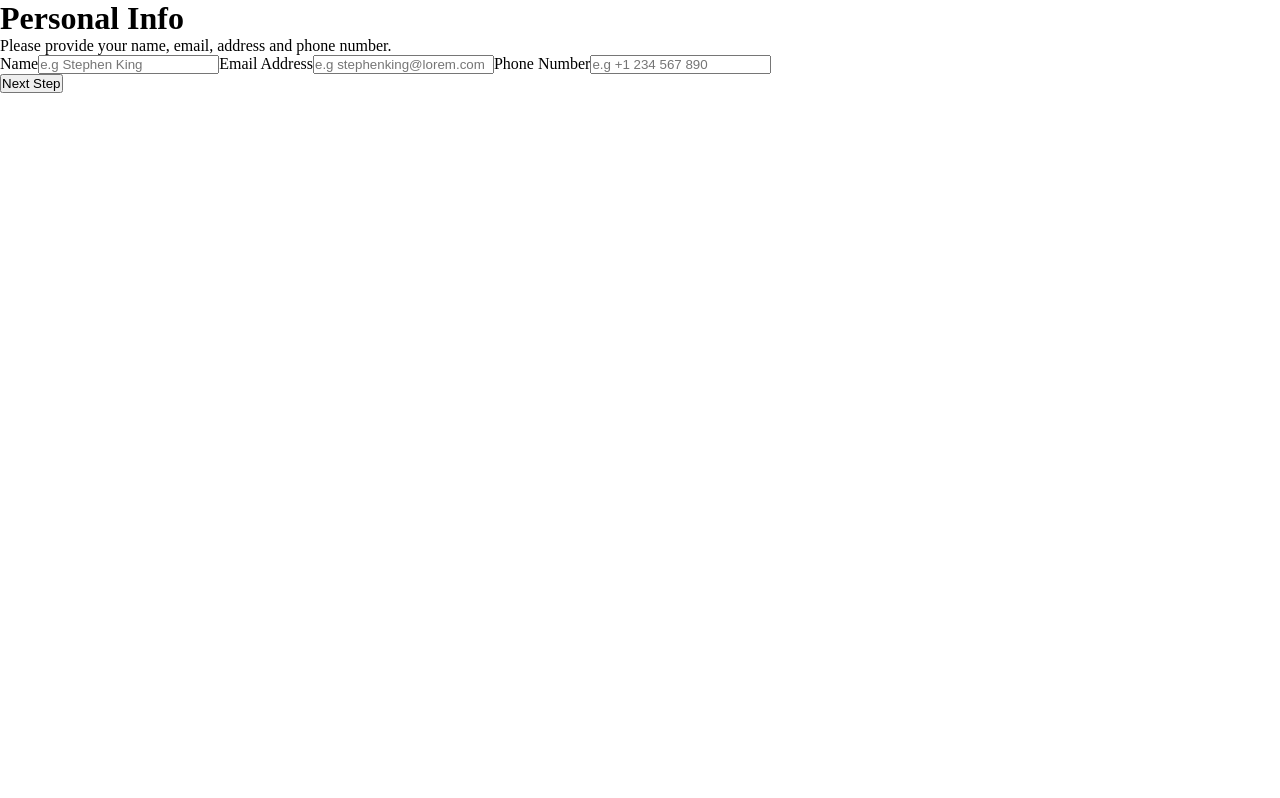
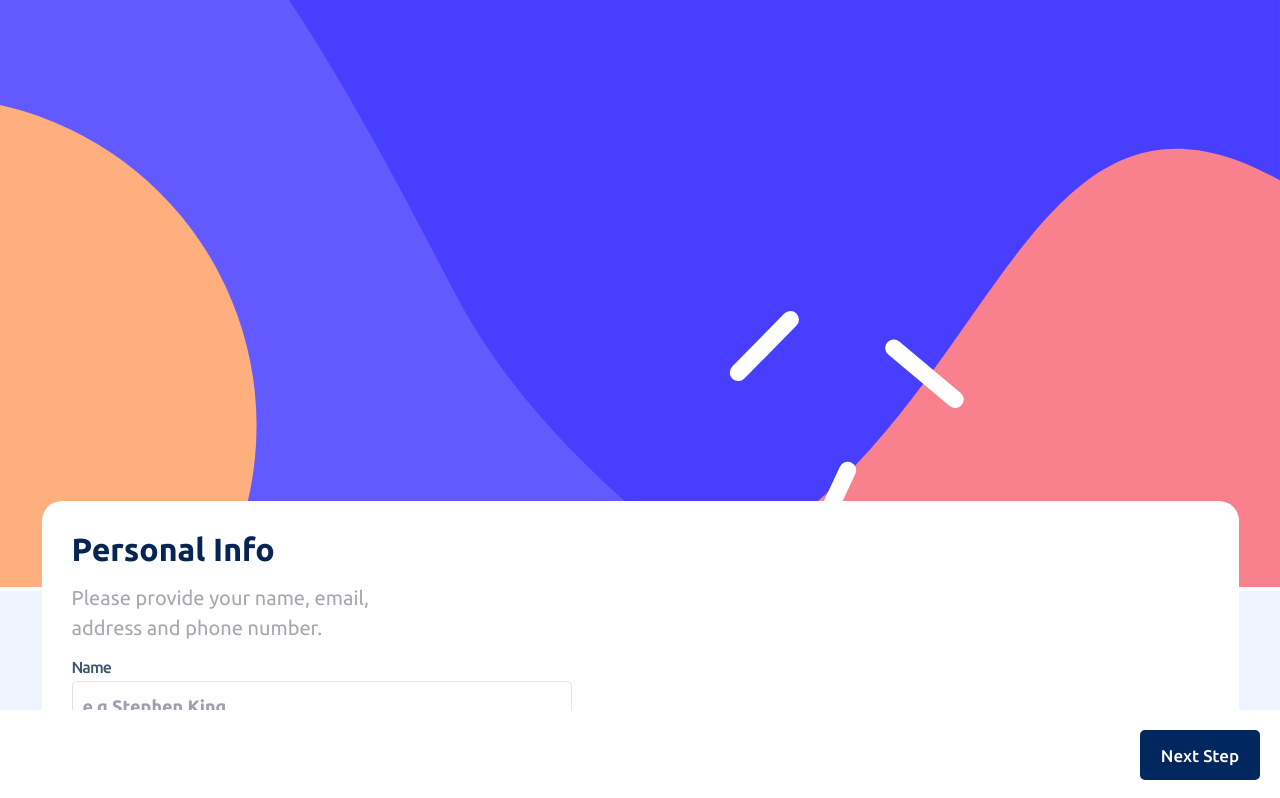
Before and after one commit to Pir4a/multi-stepForm, a React (Vite) app: page / in a window 1280 px wide. Shown: the top 798 px of the page. Built offline with nearby package versions, Linux system fonts and the light colour scheme.

Commit message:
adding code

```diff
--- a/src/App.scss
+++ b/src/App.scss
@@ -2,4 +2,108 @@
     margin: 0px;
     padding: 0px;
     box-sizing: border-box;
+
 }
+@font-face {
+    font-family: FontBold;
+    src: url(../assets/fonts/Ubuntu-Bold.ttf);
+}
+@font-face {
+    font-family: FontMed;
+    src: url(../assets/fonts/Ubuntu-Medium.ttf);
+}
+@font-face {
+    font-family: FontReg;
+    src: url(../assets/fonts/Ubuntu-Regular.ttf);
+}
+
+.formbackground img {
+    object-fit:cover;
+    height: minmax(150px, 90%);
+    width: 100%;
+}
+.formcontainer {
+    padding: 10px;
+    height: 67dvh;
+    display: flex;
+    flex-direction: column;
+    align-items: center;
+    background-color: #EEF5FF;
+
+    form {
+        margin-top: -100px;
+        padding: 30px;
+        border-radius: 20px;
+        background-color: white;
+        display: flex;
+        justify-content:flex-start;
+        align-items: flex-start;
+        gap: 15px;
+        width: 95%;
+        height: 450px;
+        flex-direction: column;
+
+        h1 {
+            font-family: FontBold;
+            color: #062552;
+        }
+        p {
+            max-width: 30ch;
+            font-family: FontReg;
+            color:#A7A8AF;
+            font-size: 1.25rem;
+            line-height: 30px;
+        }
+        input{
+            border-radius: 5px;
+            border: 1px #a7a8af52 solid;
+            font-family: FontMed;
+            font-size: 18px;
+            padding: 10px;
+            width: 90%;
+            max-width: 500px;;
+            height: 50px;
+            color:#75758B;
+
+            &::placeholder {
+                color:#75758bb4;
+                font-family: FontBold;
+            }
+        }
+
+        label {
+            margin-bottom: -10px;
+            color: #405471;
+            font-family: FontMed;
+            letter-spacing: -1px;
+        }
+        .buttonscontainer {
+            position: absolute;
+            bottom: 0;
+            right: 0;
+            height: 90px;
+            width: 100%;
+            display: flex;
+            align-items: center;
+            justify-content: space-between;
+            border: none;
+            background-color: white;
+
+            padding: 20px;
+
+            .none {
+                z-index: -1000;
+            }
+            button {
+                height: 50px;
+                width: 120px;
+                border: none;
+                border-radius: 5px;
+                background-color: #00275E;
+                color: white;
+                font-family: FontMed;
+                font-size: 17px;
+            }
+        }
+    }
+}
--- a/src/App.tsx
+++ b/src/App.tsx
@@ -6,17 +6,18 @@ import { StepOne } from './components/StepOne'
 import { StepThree } from './components/StepThree'
 import { StepTwo } from './components/StepTwo'
 import { useMultistepForm } from './useMultiStepForm'
+import bg from "../assets/images/bg-sidebar-mobile.svg"
 
 export const planOptions = {
-  arcadeplan: {
+  Arcade: {
     monthly: 9,
     yearly: 90,
   },
-  advancedplan: {
+  Advanced: {
     monthly: 12,
     yearly: 120,
   },
-  proplan: {
+  Pro: {
     monthly: 15,
     yearly: 150,
   },
@@ -39,7 +40,7 @@ type FormData = {
   name: string
   email: string
   phone: string
-  plan: "arcadeplan" | "advancedplan" | "proplan"
+  plan: "Arcade" | "Advanced" | "Pro"
   planOne: any
   planTwo: any
   planThree: any
@@ -53,7 +54,7 @@ const INITIAL_DATA: FormData = {
   name: '',
   email: "",
   phone: "",
-  plan: "advancedplan",
+  plan: "Advanced",
   planOne: undefined,
   planTwo: undefined,
   planThree: undefined,
@@ -73,13 +74,13 @@ function App() {
   }
 
 
-  const {steps, step, currentStepIndex, isFirstStep, back,next, isLastStep, isSecondToLastStep } =
+  const {step, isFirstStep, back,next,isLastStep, isSecondToLastStep } =
    useMultistepForm([
     <StepOne {...data} updateFields={updateFields}/>,
     <StepTwo {...data} updateFields={updateFields}/>,
     <StepThree {...data} updateFields={updateFields}/>,
     <StepFour {...data} updateFields={updateFields}/>,
-    <StepFive {...data} updateFields={updateFields}/>,
+    <StepFive/>,
    ])
 
    function onSubmit(e: FormEvent){
@@ -90,6 +91,7 @@ function App() {
   return (
     <>
     <div className='formbackground'>
+      <img src={bg}/>
       <div className='currentformstep'>
 
       </div>
@@ -101,12 +103,13 @@ function App() {
 
     <div className='buttonscontainer'
     >
+      {isFirstStep ?(<button className='none'></button>) : "" }
       {isLastStep ? "" : !isFirstStep && (
-      <button type="button" onClick={back}>
+      <button type="button" onClick={back} className='prevbtn'>
         Go Back
       </button>
       )}
-      <button type="submit">
+      <button type="submit" className='nextbtn'>
         {isLastStep ? "" : isSecondToLastStep ? "Confirm" : "Next Step"}
       </button>
 
--- a/src/components/StepFour.tsx
+++ b/src/components/StepFour.tsx
@@ -7,7 +7,7 @@ type PlanData = {
     isLarger: boolean
     isCustomizable: boolean
     month: boolean
-    plan: "arcadeplan" | "advancedplan" | "proplan"
+    plan: "Arcade" | "Advanced" | "Pro"
     email: string
     phone: string
 }
@@ -28,7 +28,7 @@ export function StepFour(
         const name = ["customizableProfile", "largerStorage", "onlineServices"][
           index
         ] as "customizableProfile" | "largerStorage" | "onlineServices";
-        const planName = !month ? "monthly" : "yearly";
+        const planName = month ? "monthly" : "yearly";
         const numToAdd = planOptions[name][planName];
         return acc + numToAdd;
       }, 0);
@@ -38,8 +38,43 @@ export function StepFour(
         <h1>Finishing up</h1>
         <p>Double-check everything looks OK before confirming.</p>
         <div>
-            {plan} {!month ? "Yearly" : "Monthly"}
+            <div>
+                <span>
+                    {plan}
+                    {!month ? "(Yearly)" : "(Monthly)"}
+                    change
+                </span>
+                <span>
+                    ${month ? `${planOptions[plan].monthly}/mo` : `${planOptions[plan].yearly}/yr`}
+                    <p onClick={()=> updateFields({month: !month})}>Change</p>
+                </span>
+            </div>
+            <div>
+                <div>
+                    <span>{isOnline ? `Online service` : ""}</span>
+                    <span>{!isOnline ? "" : month ?
+                     `$${planOptions.onlineServices.monthly}/mo` :
+                     `$${planOptions.onlineServices.yearly}/yr`}
+                    </span>
+                </div>
+                <div>
+                    <span>{isLarger ? `Larger storage` : ""}</span>
+                    <span>{!isLarger ? "" : month ?
+                     `$${planOptions.largerStorage.monthly}/mo` :
+                     `$${planOptions.largerStorage.yearly}/yr`}
+                    </span>
+                </div>
+                <div>
+                    <span>{isCustomizable ? `Customizable profile` : ""}</span>
+                    <span>{!isCustomizable ? "" : month ?
+                     `$${planOptions.customizableProfile.monthly}/mo` :
+                     `$${planOptions.customizableProfile.yearly}/yr`}
+                    </span>
+                </div>
+            </div>
         </div>
+        <p>Total (per {month? "month": "year"})</p>
+        <span>+${planTotal + addonTotal}{month? "/mo": "/yr"}</span>
     </>
     )
 }
--- a/src/components/StepThree.tsx
+++ b/src/components/StepThree.tsx
@@ -2,7 +2,7 @@ import { planOptions } from "../App"
 
 type PlanData = {
     month: boolean
-    plan: "arcadeplan" | "advancedplan" | "proplan"
+    plan: "Arcade" | "Advanced" | "Pro"
     email: string
     phone: string
     isOnline: boolean
--- a/src/components/StepTwo.tsx
+++ b/src/components/StepTwo.tsx
@@ -8,7 +8,7 @@ import { planOptions } from '../App'
 type PlanData = {
 
     month: boolean
-    plan: "arcadeplan" | "advancedplan" | "proplan"
+    plan: "Arcade" | "Advanced" | "Pro"
     email: string
     phone: string
 }
@@ -31,45 +31,45 @@ export function StepTwo({plan, updateFields, month}: PlanFormProps){
         <p>You have the option of monthly or yearly billing.</p>
         <input
             type='radio'
-            checked={plan === "arcadeplan"}
+            checked={plan === "Arcade"}
             className="plan"
-            onChange={() => updateFields({plan: "arcadeplan"})}
+            onChange={() => updateFields({plan: "Arcade"})}
          />
             <img src={arcade} alt='image of the arcade plan'/>
             <div>
             <h2>Arcade</h2>
-            <p>{month ? `$${planOptions.arcadeplan.monthly}` : `$${planOptions.arcadeplan.yearly}`}</p>
+            <p>{month ? `$${planOptions.Arcade.monthly}` : `$${planOptions.Arcade.yearly}`}</p>
             <span>{month ? "" : "2 months free"}</span>
             </div>
 
         <input
            type='radio'
-           checked={plan === "advancedplan"}
+           checked={plan === "Advanced"}
            className="plan"
-           onChange={() => updateFields({plan: "advancedplan"})}
+           onChange={() => updateFields({plan: "Advanced"})}
         />
 
             <img src={advanced} alt='image of the advanced plan'/>
             <div>
             <h2>Advanced</h2>
-            <p>{month ? `$${planOptions.advancedplan.monthly}` : `$${planOptions.advancedplan.yearly}`}</p>
+            <p>{month ? `$${planOptions.Advanced.monthly}` : `$${planOptions.Advanced.yearly}`}</p>
             <span>{month ? "" : "2 months free"}</span>
             </div>
 
         <input
           type='radio'
-          checked={plan === "proplan"}
+          checked={plan === "Pro"}
           className="plan"
-          onChange={() => updateFields({plan: "proplan"})}
+          onChange={() => updateFields({plan: "Pro"})}
          />
 
             <img src={pro} alt='image of the pro plan'/>
             <div>
             <h2>Pro</h2>
-            <p>{month ? `$${planOptions.proplan.monthly}` : `$${planOptions.proplan.yearly}`}</p>
+            <p>{month ? `$${planOptions.Pro.monthly}` : `$${planOptions.Pro.yearly}`}</p>
             <span>{month ? "" : "2 months free"}</span>
             </div>
-        <input/>
+
         <div className='monthly-or-yearly'>
             <h3>Monthly</h3>
                 <input
```
